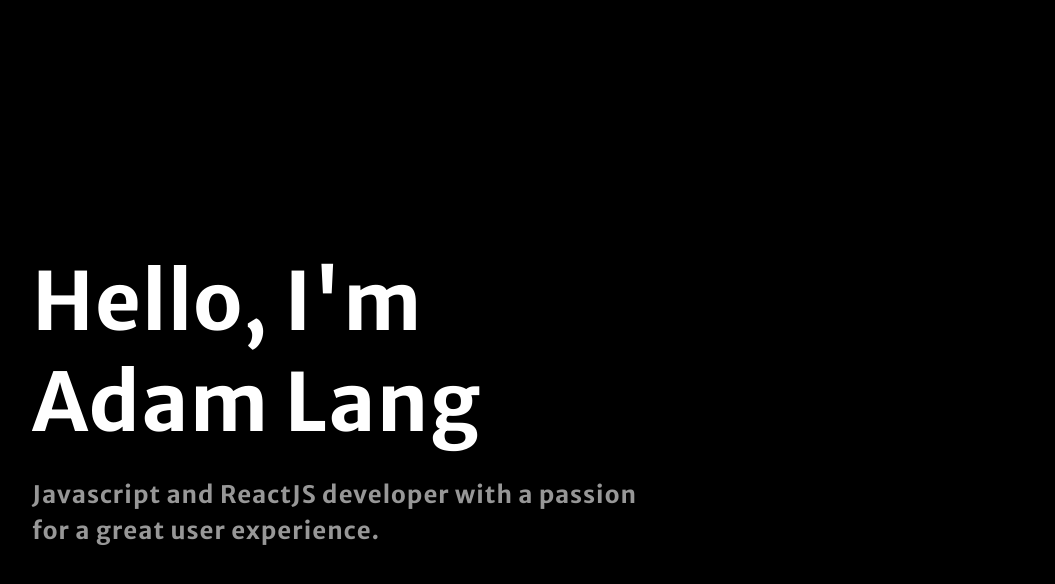
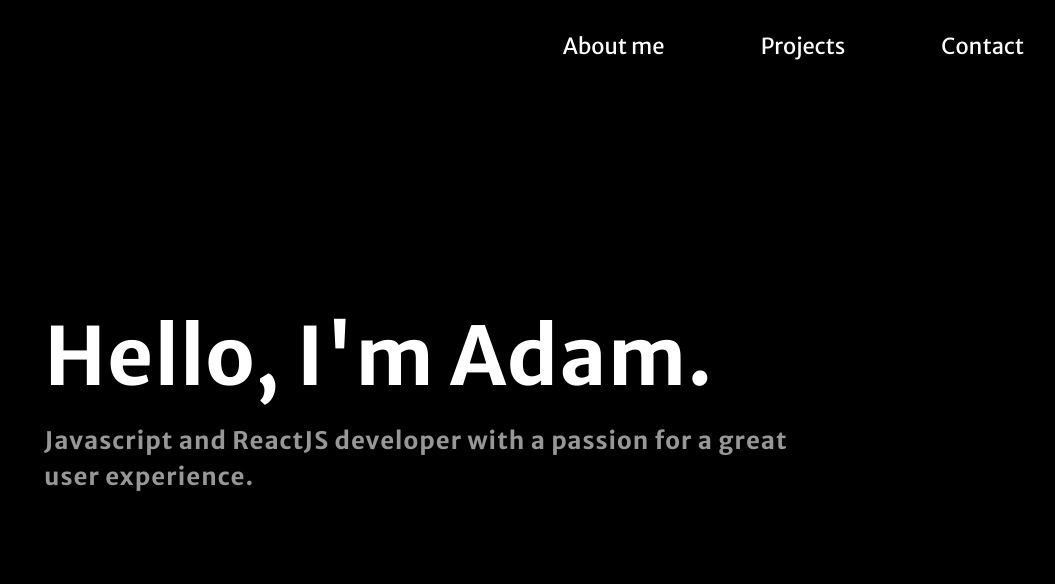
Before and after one commit to adamLangsti/Website, a React (Create React App) app: page / in a window 1280 px wide. Shown: the top 584 px of the page, without its empty margins (224-1279 px from the left). Built offline with nearby package versions, Linux system fonts and the light colour scheme.

Commit message:
feat: navbar style and hero text done

```diff
--- a/src/components/Hero.js
+++ b/src/components/Hero.js
@@ -4,12 +4,11 @@ import '../css/hero.css';
 const Hero = () => {
     return (
         <section className='hero'>
-            <article className='hero-article'>
-                <h1 className='hero-header text-content__big'>
-                    Hello, I'm Adam Lang
-                </h1>
-                <h2 className='hero-content text-content__small'>
+            <article className='content-wrapper'>
+                <h1 className='content-big'>Hello, I'm Adam.</h1>
+                <h2 className='content-small'>
                     Javascript and ReactJS developer with a passion for a great
+                    <br />
                     user experience.
                 </h2>
             </article>
--- a/src/components/Navbar.js
+++ b/src/components/Navbar.js
@@ -1,8 +1,28 @@
 import React from 'react';
 import '../css/navbar.css';
-// Skapa navbar vänster
-const Header = () => {
-    return <nav className='header-container'></nav>;
+
+const Navbar = () => {
+    return (
+        <nav>
+            <ul className='navbar-list'>
+                <li>
+                    <a href='/'>
+                        <span aria-hidden='true'>About me</span>
+                    </a>
+                </li>
+                <li>
+                    <a href='/'>
+                        <span aria-hidden='true'>Projects</span>
+                    </a>
+                </li>
+                <li>
+                    <a href='/'>
+                        <span aria-hidden='true'>Contact</span>
+                    </a>
+                </li>
+            </ul>
+        </nav>
+    );
 };
 
-export default Header;
+export default Navbar;
--- a/src/css/hero.css
+++ b/src/css/hero.css
@@ -3,24 +3,26 @@
     background-color: black;
     display: flex;
     align-items: center;
+    justify-content: center;
 }
-.hero-article {
-    margin-left: 20vw;
-    max-width: 620px;
+.content-wrapper {
+    /* margin-left: 20vw;
+    max-width: 620px; */
 }
 
-.hero-header,
-.hero-content {
+.content-big,
+.content-small {
     color: white;
-    font-family: 'Merriweather Sans', sans-serif;
     letter-spacing: 1px;
+    font-family: var(--global-font);
+    text-align: left;
 }
 
-.hero-header {
+.content-big {
     font-size: 5em;
 }
-.hero-content {
-    margin-top: 1.5rem;
+.content-small {
+    margin-top: 1rem;
     line-height: 1.5em;
     color: #979797;
 }
--- a/src/css/index.css
+++ b/src/css/index.css
@@ -5,9 +5,12 @@
 }
 
 :root {
+    /*Colors*/
     --primary-color: #222831;
     --secondary-color: #393e46;
     --alternative-color: #fd7014;
     --accent-color: #eeeeee;
     --color-white: #fff;
+    /*Font*/
+    --global-font: 'Merriweather Sans', sans-serif;
 }
--- a/src/css/navbar.css
+++ b/src/css/navbar.css
@@ -0,0 +1,55 @@
+/* .navbar-wrapper {
+    position: absolute;
+    height: 6rem;
+    width: 100%;
+}
+
+.navbar-list {
+    display: flex;
+    align-items: center;
+    color: white;
+    height: 3rem;
+    position: fixed;
+    right: 0;
+    margin-top: 1.5rem;
+}
+
+.navbar-list > li {
+    margin: 0 3rem;
+    list-style-type: none;
+}
+
+.navbar-list > li > a {
+    text-decoration: none;
+    font-family: var(--global-font);
+    color: white;
+    font-size: 16px;
+    font-weight: 100;
+} */
+
+.navbar-list {
+    display: flex;
+    align-items: center;
+    justify-content: flex-end;
+    gap: 2rem;
+    list-style: none;
+    background-color: #000;
+    padding: 2rem 0;
+    position: absolute;
+    width: 100%;
+}
+.navbar-list > li > a {
+    font-size: 22px;
+    text-decoration: none;
+    padding: 2rem 2rem;
+    color: #fff;
+    font-family: var(--global-font);
+}
+
+.navbar-list > li > a:hover {
+    background-color: var(--primary-color);
+}
+
+@media screen and (max-width: 600px) {
+
+}
```
Also changed, not shown: 2 other files (tests, documents, lock files or other folders).
